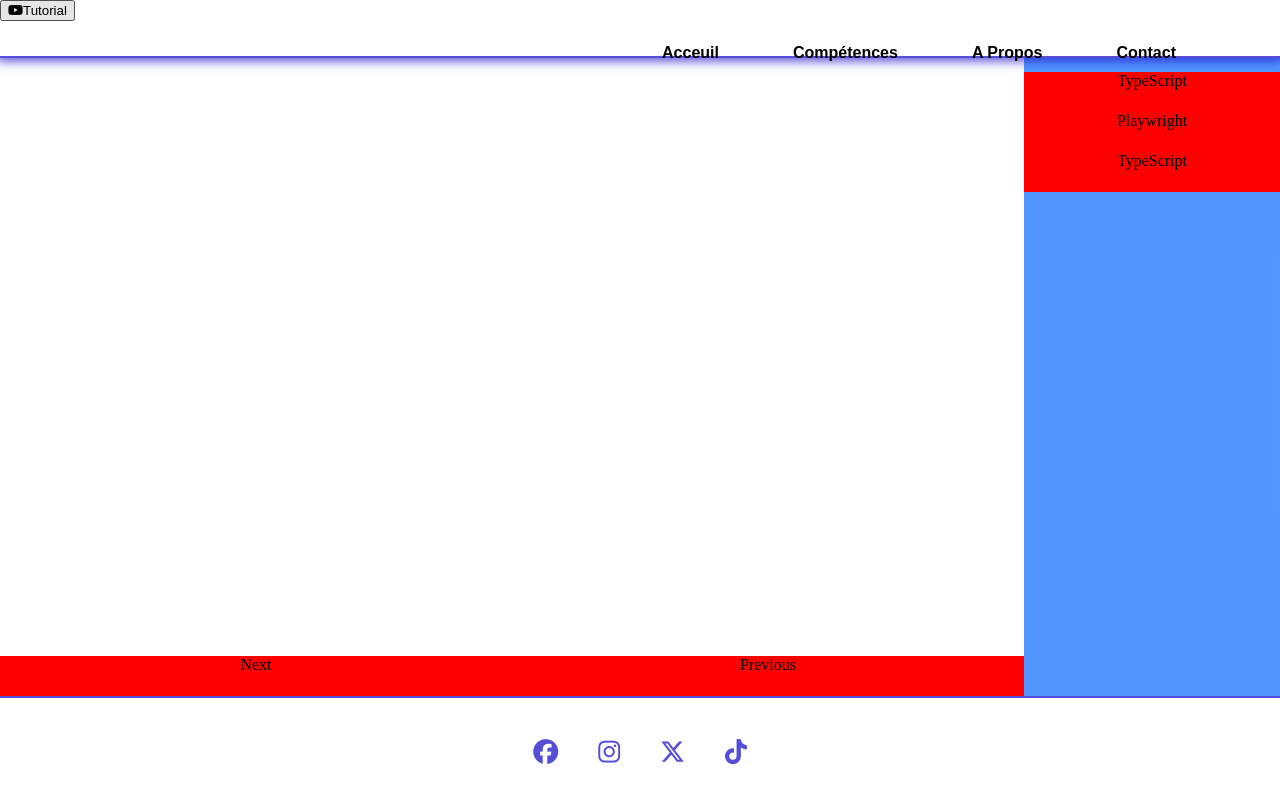
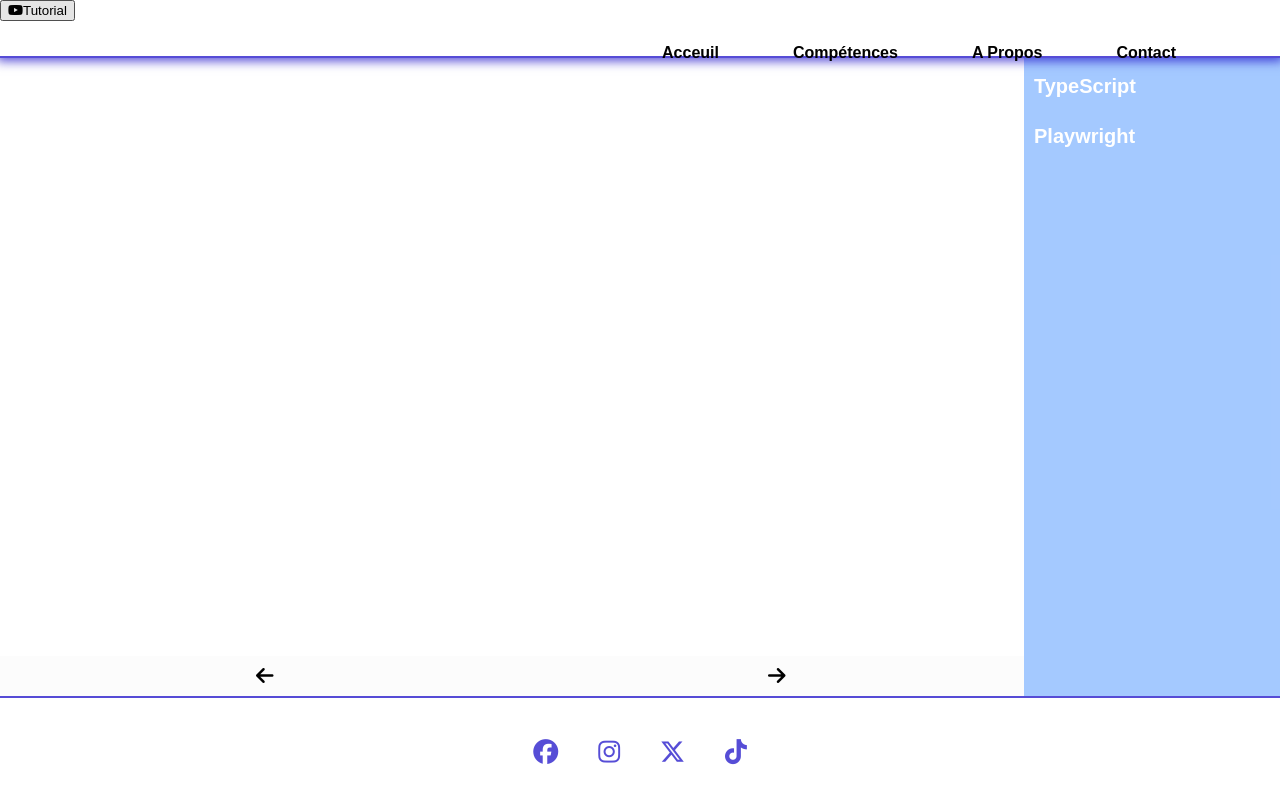
Before and after one commit to abdbilal146/my_portfolio, an Angular app: page /tuto in a window 1280 px wide. Built offline with nearby package versions, Linux system fonts and the light colour scheme.

Commit message:
tuto page updated , added next&previous btn

```diff
--- /dev/null
+++ b/src/app/components/models/nested-of-video-array.ts
@@ -0,0 +1,8 @@
+import { VideoCategory } from "./video-category";
+
+
+export interface NestedVideoArray{
+    id: number ;
+    name: string;
+    video: VideoCategory[];
+}
--- a/src/app/components/tuto-page/tuto-page.component.css
+++ b/src/app/components/tuto-page/tuto-page.component.css
@@ -11,7 +11,7 @@
 }
 
 .menu{
-    background: #3586ffda;
+    background: #3586ff72;
     position: absolute;
     right: 0;
     top: 0;
@@ -27,16 +27,24 @@
     right: 0;
     top: 0;
     padding: 0;
+    margin-top: 5px;
 }
 
 .menu ul li {
-    background: red;
-    height: 5vh;
-    text-align: center;
+    font-family: sans-serif;
+    font-weight: 600;
+    color: white;
+    font-size: 20px;
+    display: flex;
+    justify-content: left;
+    align-items: center;
+    padding-left: 10px;
+    height: 50px;
 }
 
 .menu ul li:hover{
     cursor: pointer;
+    background-color: #3586ff;
 }
 
 .contenu-container{
@@ -49,18 +57,19 @@
 }
 .contenu-container iframe{
     width: 100%;
-    height: 80vh;
+    height: 75vh;
 }
 
 
 .btn-container{
     position: absolute;
-    background: red;
+    background: #fcfcfcda;
     bottom: 0;
     right: 20vw;
     left: 0;
     display: flex;
 }
+
 .btn-container div{
     width: 50%;
     text-align: center;
@@ -69,4 +78,22 @@
 
 .btn-container div:hover{
     cursor: pointer;
+    background: #3586ff91;
+
 }
+
+.btn-container div i {
+    font-size: 2.5vh;
+    position: absolute;
+    top: 50%;
+    transform: translateY(-50%);
+    transition: all 0.5s linear;
+}
+
+.btn-container div:hover .next{
+    transform: translateY(-50%) translateX(200%)
+}
+
+.btn-container div:hover .previous{
+    transform: translateY(-50%) translateX(-200%)
+}
--- a/src/app/components/tuto-page/tuto-page.component.html
+++ b/src/app/components/tuto-page/tuto-page.component.html
@@ -2,7 +2,7 @@
     <div>
         <div class="menu">
             <ul>
-                <li *ngFor="let categorie of categoris" (click)="showVideoSection(categorie)">{{categorie.name}}</li>
+                <li *ngFor="let categorie of categories" (click)="showVideoSection(categorie, categorie.id)"><span>{{categorie.name}}</span></li>
             </ul>
         </div>
         <div class="contenu-container" *ngIf="videoSectionEnabled">
@@ -10,7 +10,7 @@
         </div>
     </div>
     <div class="btn-container">
-        <div>Next</div>
-        <div>Previous</div>
+        <div (click)="previousVideo()"><i class="fa-solid fa-arrow-left previous"></i></div>
+        <div (click)="nextVideo()"><i class="fa-solid fa-arrow-right next"></i></div>
     </div>
 </div>
--- a/src/app/components/tuto-page/tuto-page.component.ts
+++ b/src/app/components/tuto-page/tuto-page.component.ts
@@ -2,6 +2,7 @@ import { CommonModule } from '@angular/common';
 import { Component, Input, Sanitizer } from '@angular/core';
 import { DomSanitizer, SafeResourceUrl } from '@angular/platform-browser';
 import { VideoCategory } from '../models/video-category';
+import { NestedVideoArray } from '../models/nested-of-video-array';
 
 @Component({
   selector: 'app-tuto-page',
@@ -12,7 +13,38 @@ import { VideoCategory } from '../models/video-category';
 })
 export class TutoPageComponent {
 
-  categoris: Array<VideoCategory> = [
+  categories : Array<NestedVideoArray> = [
+    {
+      id: 1,
+      name: "TypeScript",
+      video: [
+        {
+          id: 1,
+          name: 'TypeScript',
+          url:'https://www.youtube.com/embed/XDz0LstP9Ko?si=pXn9WU1-DEhxu79r'
+        },
+        {
+          id: 2,
+          name: 'TypeScript',
+          url:'https://www.youtube.com/embed/U7QBiqxcTYo?si=xLEeHs6C8lnBpieg'
+        }
+      ]
+    },
+
+    {
+      id: 2,
+      name: "Playwright",
+      video: [
+        {
+          id: 1,
+          name: 'TypeScript',
+          url:'https://www.youtube.com/embed/D9N3d3Kai58?si=uLzk14Q9p5FyxsP1'
+        }
+      ]
+    }
+  ]
+
+  /*categoris: Array<VideoCategory> = [
     {
       id: 1,
       name: 'TypeScript',
@@ -30,7 +62,10 @@ export class TutoPageComponent {
     },
 
   ]
+  */
   firstCategory: string = ''
+  currentTutoId : number = 0 ;
+  currendVideoId = 0 ;
 
   videoSectionEnabled: boolean = false;
   videoUrl: string = '';
@@ -48,15 +83,45 @@ export class TutoPageComponent {
 
 
   // this methode to change the display depending on the categorie
-  showVideoSection(category:VideoCategory):void{
-      this.videoUrl = category.url
+  showVideoSection(category:NestedVideoArray, currentTutoId:number):void{
+      this.currentTutoId = currentTutoId-1;
+      this.currendVideoId = 0;
+      this.videoUrl = category.video[this.currendVideoId].url
       this.safeVideoUrl = this.sanitizer.bypassSecurityTrustResourceUrl(this.videoUrl)
       this.videoSectionEnabled = true;
   }
 
   //this method to create caroussel
 
-  currendVideoId = 0 ;
+  getTheCurrentVideo(){
+    return this.categories[this.currentTutoId].video[this.currendVideoId].url
+  }
 
+  nextVideo():void{
+
+    if(this.currendVideoId < this.categories[this.currentTutoId].video.length -1){
+      this.currendVideoId++
+    }
+    else{
+      this.currendVideoId=0
+    }
+    this.videoUrl = this.categories[this.currentTutoId].video[this.currendVideoId].url;
+    this.safeVideoUrl = this.sanitizer.bypassSecurityTrustResourceUrl(this.videoUrl)
+
+    console.log('Hello')
+
+  }
+
+  previousVideo() : void{
+    if(this.currendVideoId > 0){
+      this.currendVideoId--
+    }
+    else{
+      this.currendVideoId = this.categories[this.currentTutoId].video.length-1
+    }
+
+    this.videoUrl = this.categories[this.currentTutoId].video[this.currendVideoId].url;
+    this.safeVideoUrl = this.sanitizer.bypassSecurityTrustResourceUrl(this.videoUrl)
+  }
 
 }
```
